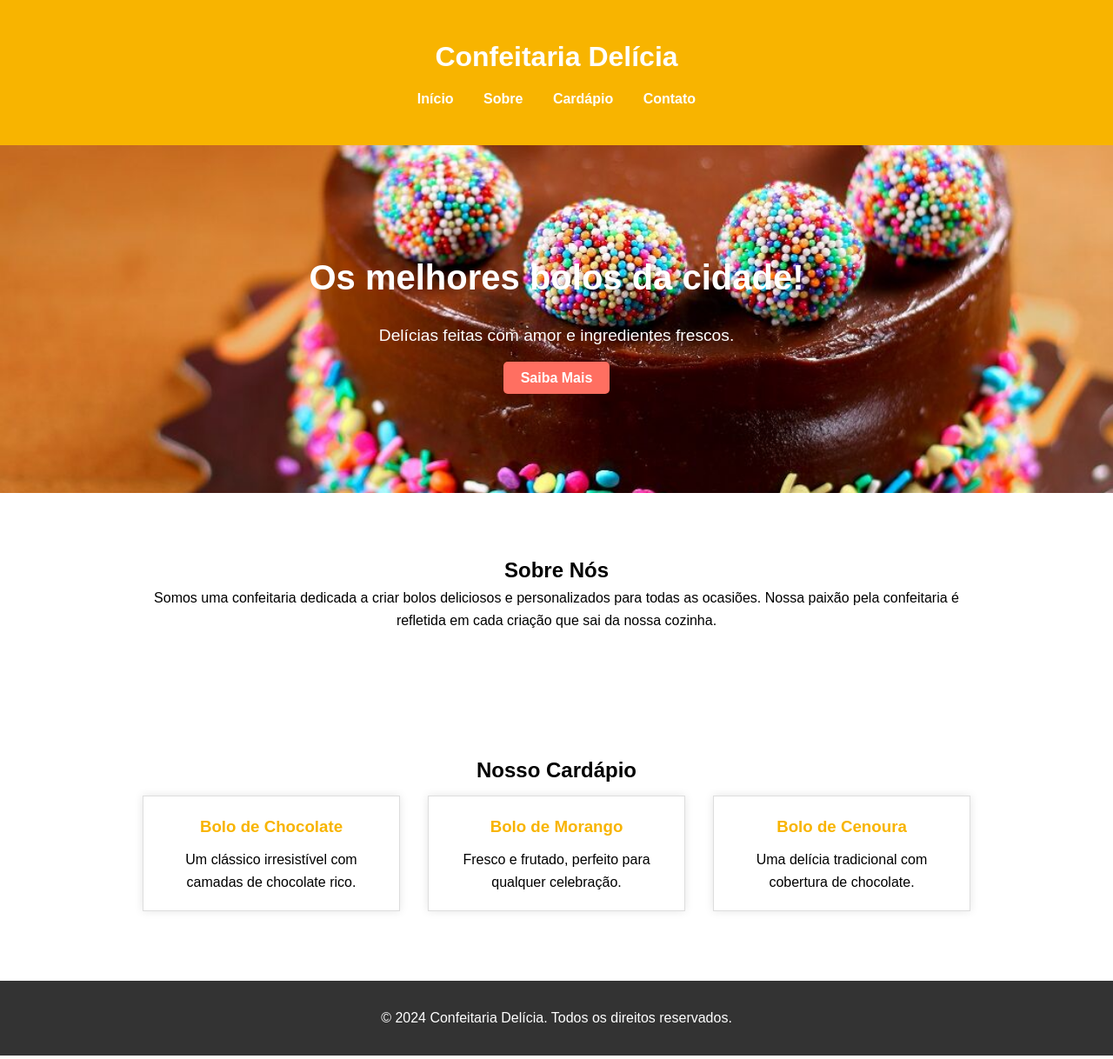
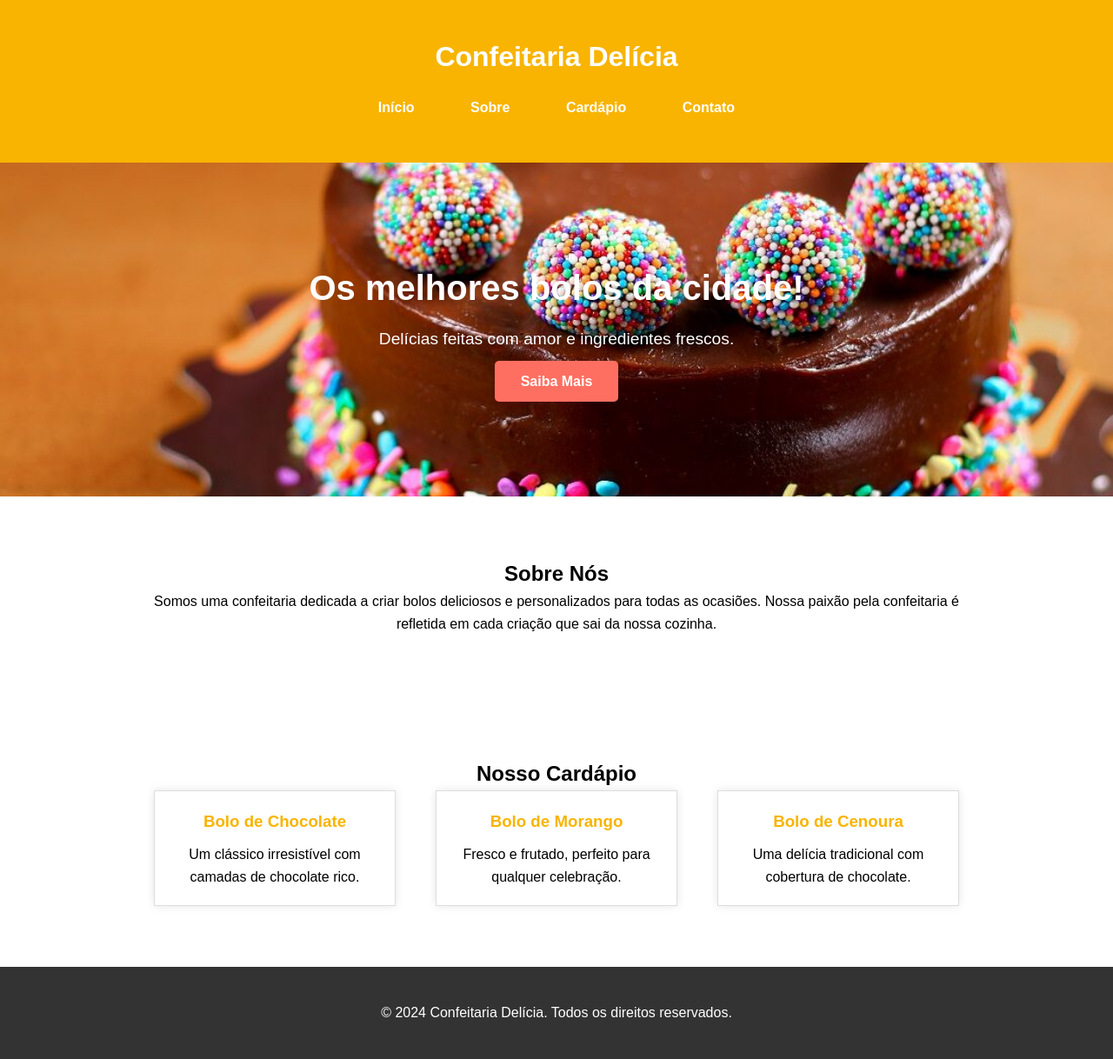
Before and after one commit to Rafaela123z/confeitaria, a Flask app: page / in a window 1280 px wide. Shown: the whole page at 87% size. Run offline with Flask 3, Linux system fonts and the light colour scheme.

Commit message:
Add files via upload

```diff
--- a/static/css/index.css
+++ b/static/css/index.css
@@ -11,6 +11,7 @@ body {
 
 .container {
     width: 80%;
+    max-width: 1200px;
     margin: 0 auto;
     padding: 20px;
 }
@@ -29,10 +30,11 @@ header h1 {
 nav ul {
     list-style: none;
     text-align: center;
+    padding: 10px 0;
 }
 
 nav ul li {
-    display: inline;
+    display: inline-block;
     margin: 0 15px;
 }
 
@@ -40,18 +42,26 @@ nav ul li a {
     color: #fff;
     text-decoration: none;
     font-weight: bold;
+    padding: 10px 15px;
+    transition: background 0.3s ease;
+}
+
+nav ul li a:hover {
+    background-color: #ff6f61;
+    border-radius: 5px;
 }
 
 .hero {
     background: url('../img/bolo.jpg') no-repeat center center/cover;
     color: #fff;
-    padding: 100px 0;
+    padding: 100px 20px;
     text-align: center;
 }
 
 .hero h2 {
     margin-bottom: 20px;
     font-size: 2.5em;
+    line-height: 1.2;
 }
 
 .hero p {
@@ -62,15 +72,20 @@ nav ul li a {
 .cta-button {
     background-color: #ff6f61;
     color: #fff;
-    padding: 10px 20px;
+    padding: 15px 30px;
     text-decoration: none;
     font-weight: bold;
     border-radius: 5px;
+    transition: background 0.3s ease;
+}
+
+.cta-button:hover {
+    background-color: #e55a4f;
 }
 
 .about,
 .menu {
-    padding: 50px 0;
+    padding: 50px 20px;
     text-align: center;
 }
 
@@ -78,15 +93,21 @@ nav ul li a {
     display: flex;
     justify-content: space-around;
     flex-wrap: wrap;
+    gap: 20px;
 }
 
 .menu-item {
     background-color: #fff;
     border: 1px solid #ddd;
     padding: 20px;
-    margin: 10px;
-    width: 30%;
+    width: calc(33.333% - 40px);
     box-shadow: 0 0 10px rgba(0,0,0,0.1);
+    transition: transform 0.3s ease, box-shadow 0.3s ease;
+}
+
+.menu-item:hover {
+    transform: translateY(-10px);
+    box-shadow: 0 0 15px rgba(0,0,0,0.2);
 }
 
 .menu-item h3 {
@@ -98,5 +119,15 @@ footer {
     background-color: #333;
     color: #fff;
     text-align: center;
-    padding: 10px 0;
+    padding: 20px 0;
 }
+
+@media (max-width: 768px) {
+    .hero h2 {
+        font-size: 2em;
+    }
+
+    .menu-item {
+        width: 100%;
+    }
+}
--- a/templates/index.html
+++ b/templates/index.html
@@ -1,4 +1,3 @@
-<!DOCTYPE html>
 <html lang="pt-br">
 <head>
     <meta charset="UTF-8">
```
